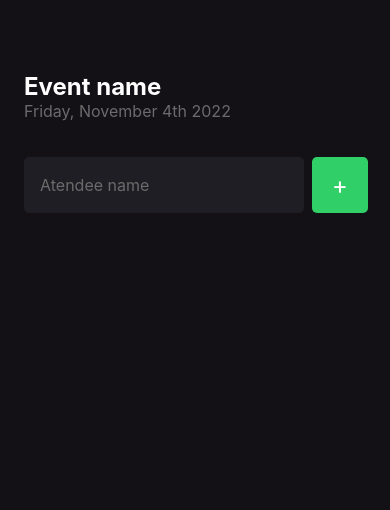
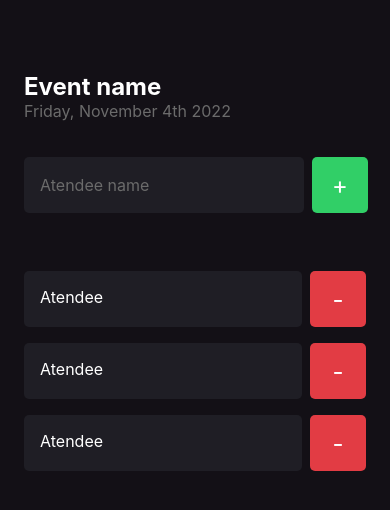
Before and after one commit to allankruger/im-here, a React Native app: screen / in a window 390 px wide. Shown: the top 510 px of the page. Built offline with nearby package versions, Linux system fonts and the light colour scheme.

Commit message:
adds Atendee component

```diff
--- /dev/null
+++ b/src/components/Atendee/index.tsx
@@ -0,0 +1,14 @@
+import { Text, TouchableOpacity, View } from "react-native";
+import { styles } from "./styles";
+
+export default function Atendee() {
+  return (
+    <View style={styles.container}>
+      <Text style={styles.name}>Atendee</Text>
+
+      <TouchableOpacity style={styles.button}>
+        <Text style={styles.buttonText}>-</Text>
+      </TouchableOpacity>
+    </View>
+  );
+}
--- /dev/null
+++ b/src/components/Atendee/styles.ts
@@ -0,0 +1,32 @@
+import { StyleSheet } from "react-native";
+
+export const styles = StyleSheet.create({
+  container: {
+    flexDirection: "row",
+    alignItems: "center",
+    justifyContent: "center",
+    marginTop: 16,
+  },
+  name: {
+    flex: 1,
+    height: 56,
+    fontSize: 16,
+    color: "#fff",
+    backgroundColor: "#1f1e25",
+    borderRadius: 5,
+    padding: 16,
+  },
+  button: {
+    width: 56,
+    height: 56,
+    borderRadius: 5,
+    backgroundColor: "#e23c44",
+    alignItems: "center",
+    justifyContent: "center",
+    marginLeft: 8,
+  },
+  buttonText: {
+    color: "#fff",
+    fontSize: 24,
+  },
+});
--- a/src/screens/Home/index.tsx
+++ b/src/screens/Home/index.tsx
@@ -1,4 +1,7 @@
 import { View, Text, TextInput, TouchableOpacity } from "react-native";
+
+import Atendee from "../../components/Atendee";
+
 import { styles } from "./styles";
 
 export default function Home() {
@@ -21,6 +24,10 @@ export default function Home() {
           <Text style={styles.buttonText}>+</Text>
         </TouchableOpacity>
       </View>
+
+      <Atendee />
+      <Atendee />
+      <Atendee />
     </View>
   );
 }
```
